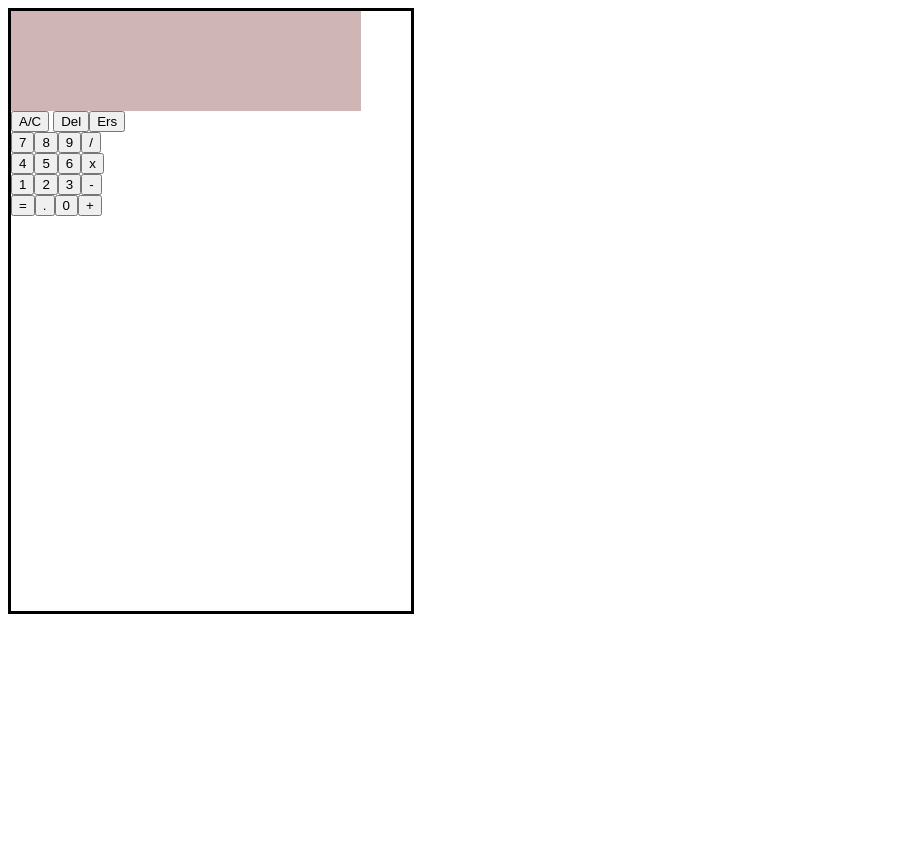
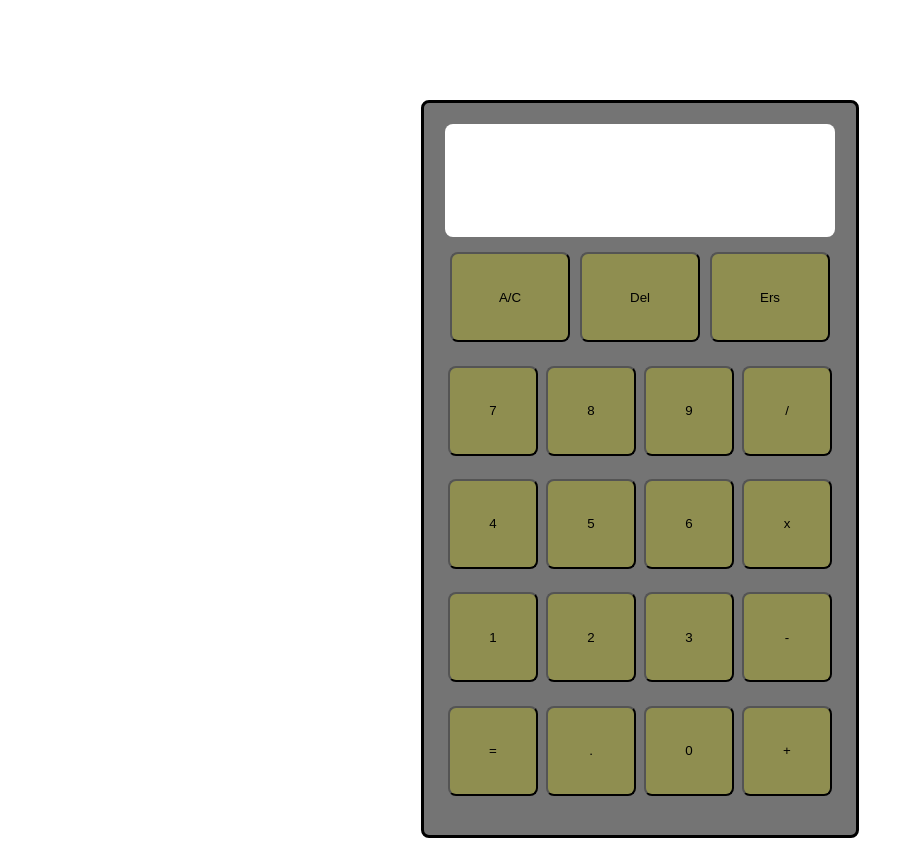
Before and after one commit to Joscanoa/Calculator, a plain HTML site: page index.html in a window 1280 px wide. Shown: the whole page, without its empty margins (0-914 px from the left). Before the commit the page ends 800 px from the top, so only its background shows below. Drawn offline with Linux system fonts and the light colour scheme.

Commit message:
add css to the html skeleton

```diff
--- a/index.html
+++ b/index.html
@@ -9,15 +9,15 @@
 <body>
     <div id="calculatorContainer">
         <div id="displayScreen" ></div>
-        <div id="rowOneButton" class="row"><button id="clear">A/C</button> <button id="delete">Del</button><button id="erase">Ers</button>
+        <div id="rowOneButton" class="row"><button id="clear" class="buttonThreePer">A/C</button><button id="delete" class="buttonThreePer">Del</button><button id="erase" class="buttonThreePer">Ers</button>
         </div>
-        <div id="rowTwoButton" class="row"><button id="7">7</button><button id="8">8</button><button id="9">9</button><button id="divide">/</button>
+        <div id="rowTwoButton" class="row"><button id="7" class="buttonFourPer">7</button><button id="8" class="buttonFourPer">8</button><button id="9" class="buttonFourPer">9</button><button id="divide" class="buttonFourPer">/</button>
         </div>
-        <div id="rowThreeButton" class="row"><button id="4">4</button><button id="5">5</button><button id="6">6</button><button id="multiply">x</button>
+        <div id="rowThreeButton" class="row"><button id="4" class="buttonFourPer">4</button><button id="5" class="buttonFourPer">5</button><button id="6" class="buttonFourPer">6</button><button id="multiply" class="buttonFourPer">x</button>
         </div>
-        <div id="rowFourButton" class="row"><button id="1">1</button><button id="2">2</button><button id="3">3</button><button id="minus">-</button>
+        <div id="rowFourButton" class="row"><button id="1" class="buttonFourPer">1</button><button id="2" class="buttonFourPer">2</button><button id="3" class="buttonFourPer">3</button><button id="minus" class="buttonFourPer">-</button>
         </div>
-        <div id="rowFiveButton" class="row"><button id="enter">=</button><button id="decimal">.</button><button id="0">0</button><button id="plus">+</button>
+        <div id="rowFiveButton" class="row"><button id="enter" class="buttonFourPer">=</button><button id="decimal" class="buttonFourPer">.</button><button id="0" class="buttonFourPer">0</button><button id="plus" class="buttonFourPer">+</button>
         </div>
     </div>
 </body>
--- a/styles.css
+++ b/styles.css
@@ -1,19 +1,73 @@
 body{
     display: flex;
     flex-direction: column;
-
+    margin-top: 100px;
 }
 
 #calculatorContainer{
     display: flex;
+    align-self: center;
     flex-direction: column;
     border-style: solid;
     width: 400px;
-    height: 600px;
+    height: 700px;
+    border-radius: 8px;
+    background-color: rgb(116, 116, 116);
+    padding: 16px;
 }
 
 #displayScreen{
-    width: 350px;
-    height: 100px;
-    background-color: rgb(207, 181, 181);
+    width: 390px;
+    height: 90px;
+    background-color: rgb(255, 255, 255);
+    flex: 1;
+    margin: 5px 5px;
+    border-radius: 8px;
 }
+
+#rowOneButton{
+    flex: 1;
+    display: flex;
+    justify-content: space-evenly;
+    margin-top: 10px;
+}
+
+#rowTwoButton{
+    flex: 1;
+    display: flex;
+    justify-content: space-evenly;
+}
+
+#rowThreeButton{
+    flex: 1;
+    display: flex;
+    justify-content: space-evenly;
+}
+
+#rowFourButton{
+    flex: 1;
+    display: flex;
+    justify-content: space-evenly;
+}
+
+#rowFiveButton{
+    flex: 1;
+    display: flex;
+    justify-content: space-evenly;
+}
+
+.buttonThreePer{
+    width: 120px;
+    height: 90px;
+    border-radius: 8px;
+}
+
+.buttonFourPer{
+    width: 90px;
+    height: 90px;
+    border-radius: 8px;
+}
+
+button{
+    background-color: rgb(143, 142, 80);
+}
```
